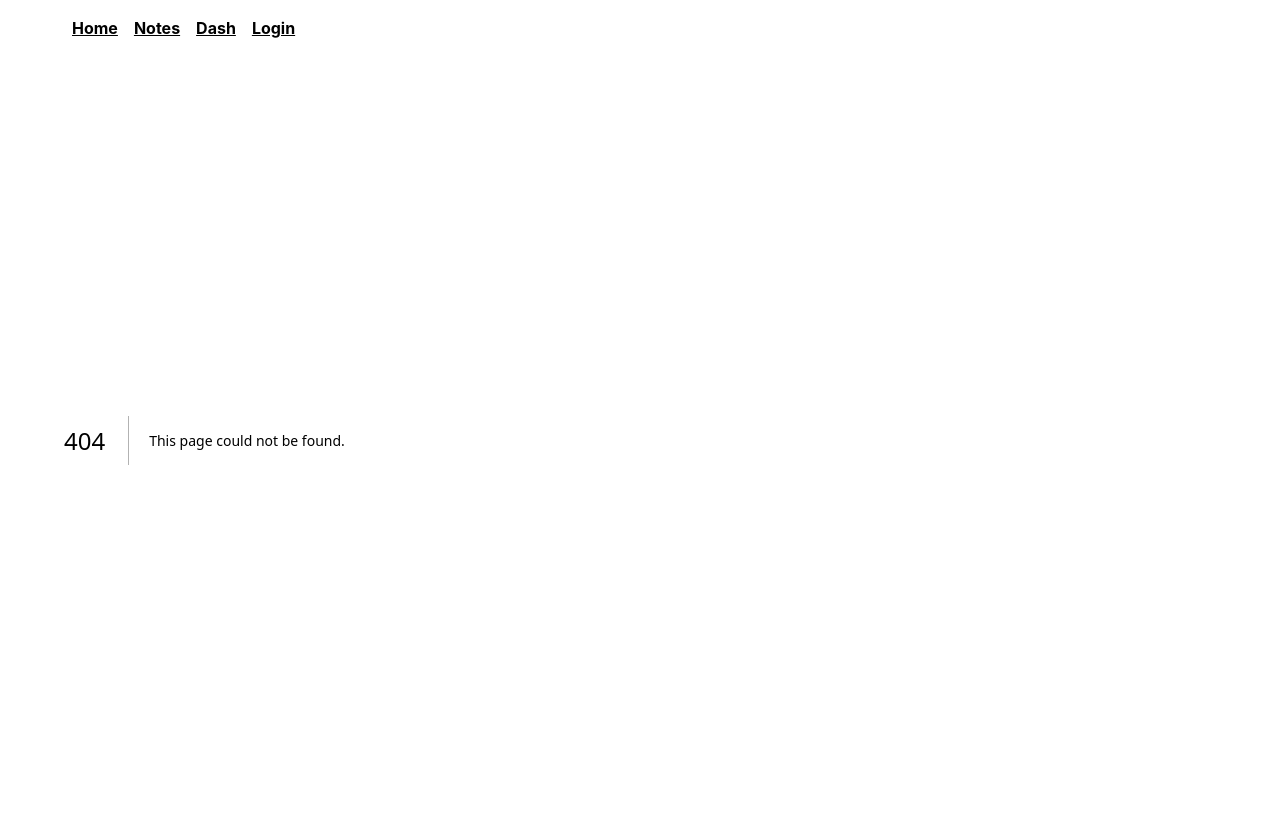
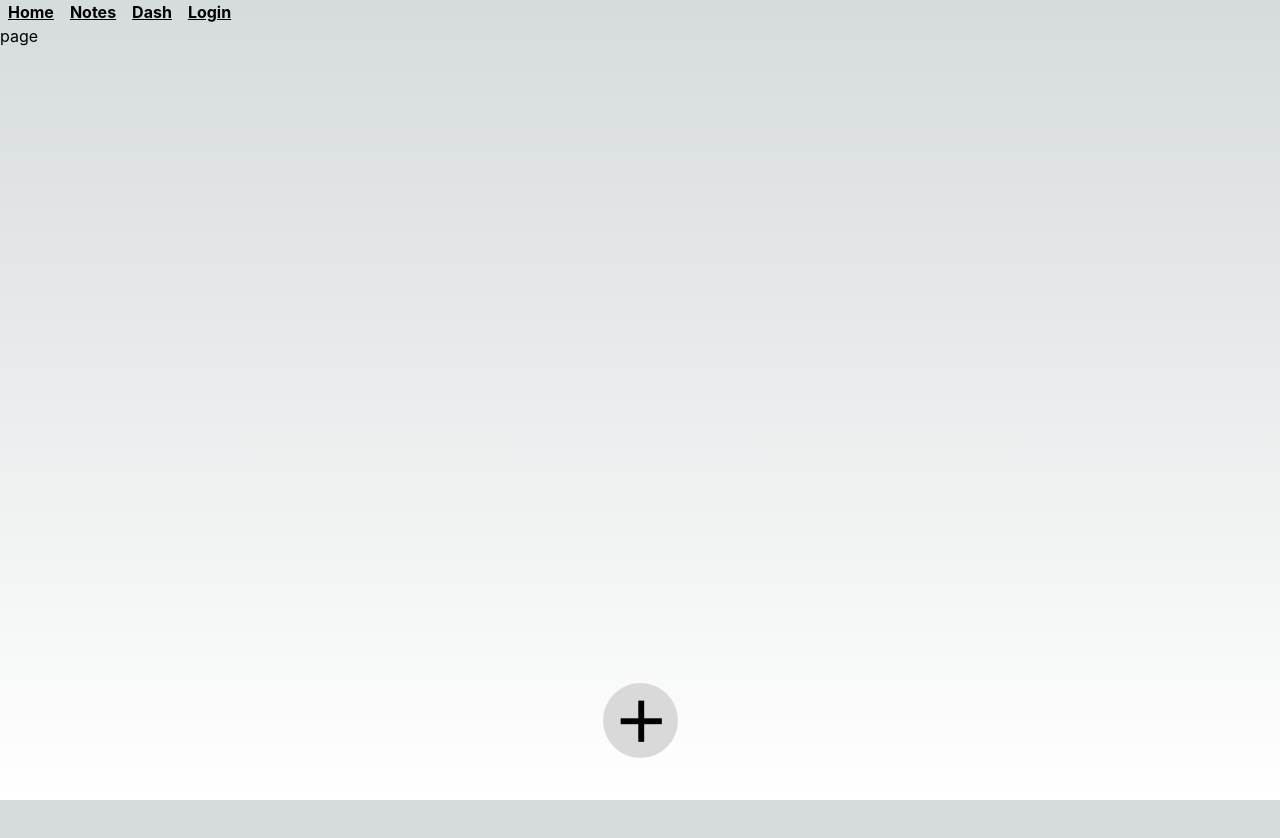
Before and after one commit to kevinxiao27/cacheyoulater, a Next.js app in the folder cacheyoulater-app/: page /dash in a window 1280 px wide. Before the commit this address had no page. Shown: the top 838 px of the page. After the commit the page ends 800 px from the top, so only its background shows below. Built offline with nearby package versions, Linux system fonts and the light colour scheme.

Commit message:
Added test create button
new file:   cacheyoulater-app/app/dash/page.jsx
modified:   cacheyoulater-app/app/globals.css
modified:   cacheyoulater-app/app/layout.js
modified:   cacheyoulater-app/assets/index.js
new file:   cacheyoulater-app/assets/vector/create_button.svg

```diff
--- /dev/null
+++ b/cacheyoulater-app/app/dash/page.jsx
@@ -0,0 +1,16 @@
+import { create_button } from "@/assets";
+import Image from "next/image";
+import React from "react";
+
+const page = () => {
+    return (
+        <div className="w-screen h-screen">
+            page
+            <div className="absolute flex flex-row justify-center items-center bottom-0 w-full h-[20vh]">
+                <Image src={create_button} width={75} height={75} alt={"bruh this is jsut a test chill"} className="hover:scale-125 scale-100 transition duratoin-200 ease-in-out" />
+            </div>
+        </div>
+    );
+};
+
+export default page;
--- a/cacheyoulater-app/app/globals.css
+++ b/cacheyoulater-app/app/globals.css
@@ -77,3 +77,12 @@ nav a {
   margin: 0 0.5rem;
   text-decoration: underline;
 }
+
+html,body
+{
+    width: 100%;
+    height: 100%;
+    margin: 0px;
+    padding: 0px;
+    overflow-x: hidden;
+}
--- a/cacheyoulater-app/app/layout.js
+++ b/cacheyoulater-app/app/layout.js
@@ -6,7 +6,7 @@ export default function RootLayout({children}) {
   return (
     <html>
       <body>
-        <main>
+        <main className='p-0'>
           <nav>
             <Link href="/">
               Home
--- a/cacheyoulater-app/assets/index.js
+++ b/cacheyoulater-app/assets/index.js
@@ -0,0 +1,5 @@
+import create_button from "@/assets/vector/create_button.svg"
+
+export {
+    create_button
+}
```
Also changed, not shown: cacheyoulater-app/assets/vector/create_button.svg (added).
